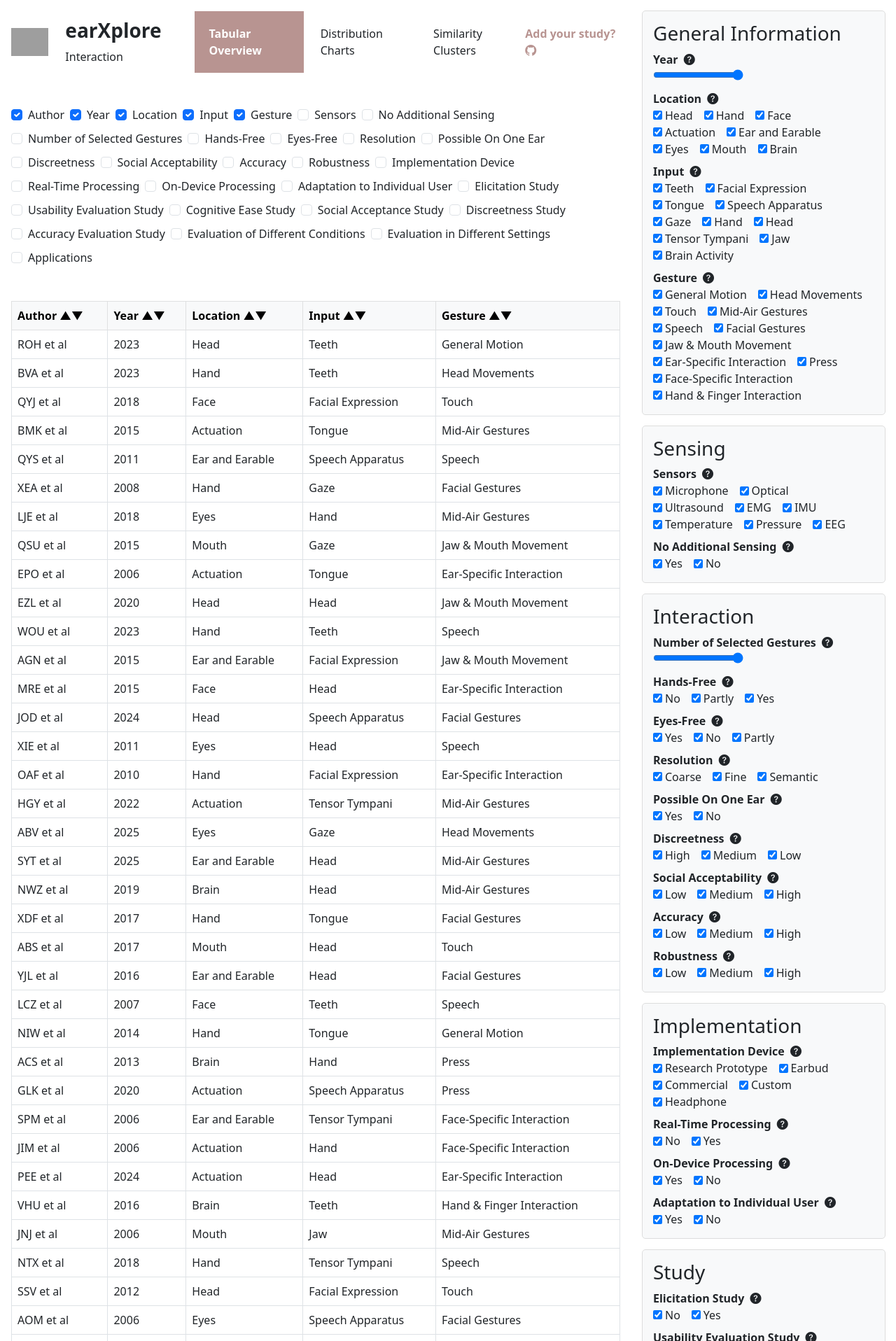
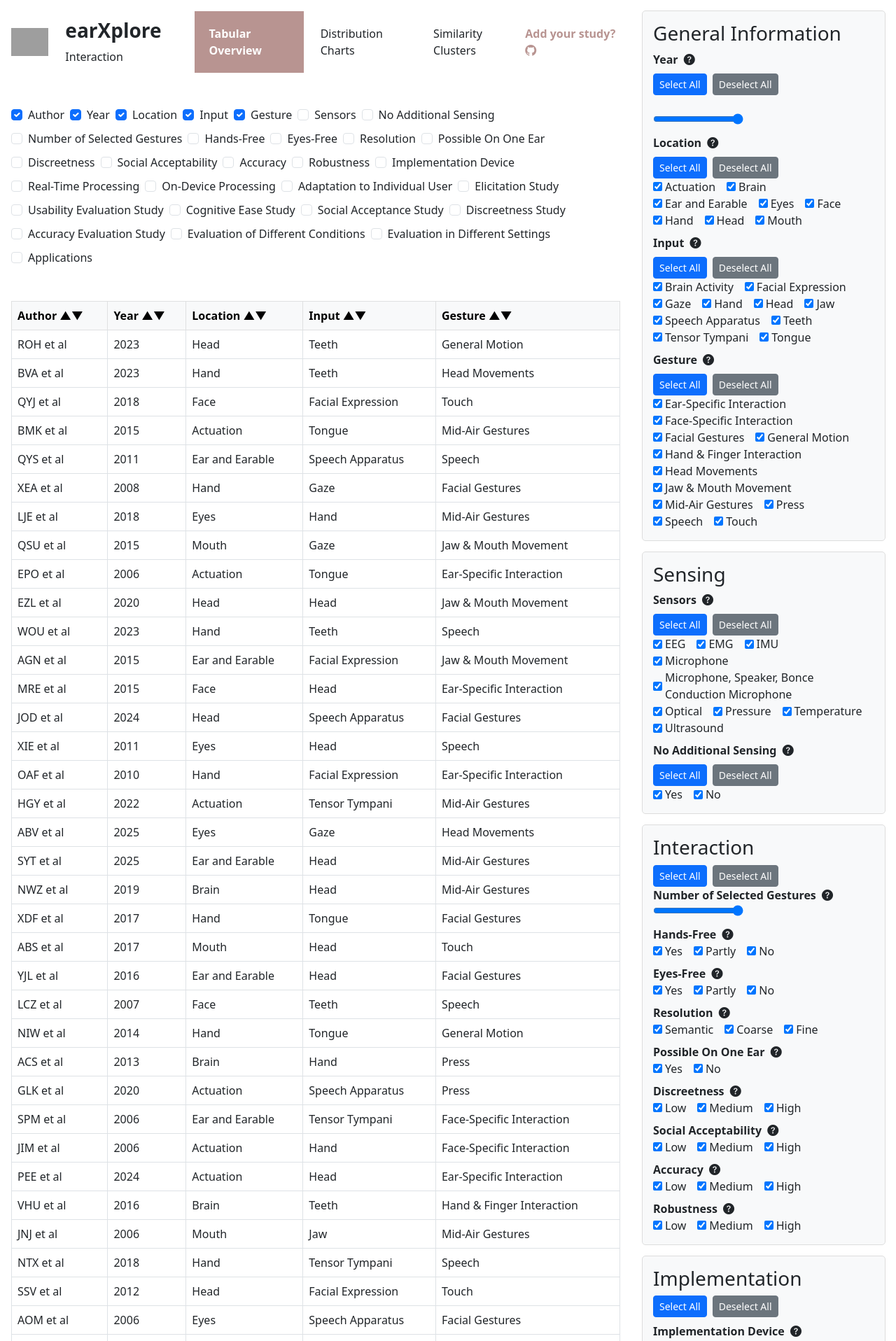
Before and after one commit to OpenEarable/earXplore, a Flask app: page / in a window 1280 px wide. Shown: the top 1916 px of the page at 70% size. Run offline with Flask 3, Linux system fonts and the light colour scheme; some libraries are stand-ins or nearby versions; grey boxes are pictures that could not be loaded.

Commit message:
ordered buttons, select/deselect all

```diff
--- a/app.py
+++ b/app.py
@@ -3,7 +3,12 @@ import pandas as pd
 
 app = Flask(__name__)
 
+def custom_sort(values):
+    special_orders = {'Yes': 1, 'Partly': 2, 'No': 3, 'Low': 1, 'Medium': 2, 'High': 3, 'Semantic': 1, 'Coarse': 2, 'Fine': 3}
+    sorted_values = sorted(values, key=lambda x: (special_orders.get(x, 0), x.lower()))
+    return sorted_values
 
+app.jinja_env.filters['custom_sort'] = custom_sort
 
 @app.route("/")
 def index():
--- a/data.csv
+++ b/data.csv
@@ -1,5 +1,5 @@
 "Author","Year","Location","Input","Gesture","Sensing_PANEL_Sensors","Sensing_PANEL_No Additional Sensing","Interaction_PANEL_Number of Selected Gestures","Interaction_PANEL_Hands-Free","Interaction_PANEL_Eyes-Free","Interaction_PANEL_Resolution","Interaction_PANEL_Possible On One Ear","Interaction_PANEL_Discreetness","Interaction_PANEL_Social Acceptability","Interaction_PANEL_Accuracy","Interaction_PANEL_Robustness","Implementation_PANEL_Implementation Device","Implementation_PANEL_Real-Time Processing","Implementation_PANEL_On-Device Processing","Implementation_PANEL_Adaptation to Individual User","Study_PANEL_Elicitation Study","Study_PANEL_Usability Evaluation Study","Study_PANEL_Cognitive Ease Study","Study_PANEL_Social Acceptance Study","Study_PANEL_Discreetness Study","Study_PANEL_Accuracy Evaluation Study","Study_PANEL_Evaluation of Different Conditions","Study_PANEL_Evaluation in Different Settings","Application_PANEL_Applications"
-"ROH et al","2023","Head","Teeth","General Motion","Microphone","Yes","7","No","Yes","Coarse","Yes","High","Low","Low","Low","Research Prototype","No","Yes","Yes","No","No","Yes","No","Yes","Yes","Yes","No","Accessibility"
+"ROH et al","2023","Head","Teeth","General Motion","Microphone, Speaker, Bonce Conduction Microphone","Yes","7","No","Yes","Coarse","Yes","High","Low","Low","Low","Research Prototype","No","Yes","Yes","No","No","Yes","No","Yes","Yes","Yes","No","Accessibility"
 "BVA et al","2023","Hand","Teeth","Head Movements","Microphone","No","7","Partly","No","Coarse","Yes","High","Low","Low","Low","Earbud","Yes","Yes","Yes","Yes","Yes","No","No","Yes","Yes","No","Yes","Music Player"
 "QYJ et al","2018","Face","Facial Expression","Touch","Optical","No","3","Yes","No","Fine","No","High","Low","Low","Medium","Earbud","Yes","Yes","No","Yes","Yes","Yes","Yes","No","No","Yes","Yes","Accessibility"
 "BMK et al","2015","Actuation","Tongue","Mid-Air Gestures","Ultrasound","No","3","No","Yes","Coarse","No","High","Low","Medium","High","Research Prototype","Yes","Yes","Yes","Yes","No","Yes","No","No","No","No","No","Social Interaction"
--- a/mock.py
+++ b/mock.py
@@ -7,6 +7,7 @@ def generate_author_short_name():
 
 # Define dictionary-based options for each column
 mock_data_options = {
+    "Info": ["INFO"],
     "Author": lambda: f"{generate_author_short_name()} et al",
     "Year":  lambda: f"{2005 + random.randint(1, 20)}",
     "Location": ["Actuation", "Head", "Ear and Earable", "Mouth", "Face", "Eyes", "Brain", "Hand"],
--- a/templates/bar_charts.html
+++ b/templates/bar_charts.html
@@ -1,5 +1,6 @@
 <!-- Include Chart.js -->
 <script src="https://cdn.jsdelivr.net/npm/chart.js"></script>
+
 
 <style>
     /* Grid layout for charts */
--- a/templates/index.html
+++ b/templates/index.html
@@ -9,6 +9,8 @@
     <link rel="stylesheet" href="https://cdn.jsdelivr.net/npm/bootstrap-icons/font/bootstrap-icons.css">
     <script src="https://code.jquery.com/jquery-3.6.0.min.js"></script>
     <script src="https://cdn.jsdelivr.net/npm/@yaireo/ui-range@1.1.2/dist/ui-range.min.js"></script>
+    <link rel="stylesheet" href="https://cdnjs.cloudflare.com/ajax/libs/noUiSlider/14.6.3/nouislider.min.css">
+    <script src="https://cdnjs.cloudflare.com/ajax/libs/noUiSlider/14.6.3/nouislider.min.js"></script>
     <script>
         $(document).ready(function () {
             // Show only first five columns initially
@@ -30,6 +32,28 @@
                 let colIndex = $(this).data('index');
                 let isChecked = $(this).is(':checked');
                 $(`table thead th:nth-child(${colIndex}), table tbody td:nth-child(${colIndex})`).toggle(isChecked);
+            });
+
+            // Select All and Deselect All functionality
+            $('.select-all').on('click', function () {
+                let colName = $(this).data('col');
+                $(`.filter-group[data-col="${colName}"] input[type=checkbox]`).prop('checked', true).trigger('change');
+            });
+
+            $('.deselect-all').on('click', function () {
+                let colName = $(this).data('col');
+                $(`.filter-group[data-col="${colName}"] input[type=checkbox]`).prop('checked', false).trigger('change');
+            });
+
+            // New functionality for panel-wide select/deselect
+            $('.select-all-panel').on('click', function () {
+                let panelName = $(this).data('panel');
+                $(`.panel:has(h3:contains("${panelName}")) .filter-group input[type=checkbox]`).prop('checked', true).trigger('change');
+            });
+
+            $('.deselect-all-panel').on('click', function () {
+                let panelName = $(this).data('panel');
+                $(`.panel:has(h3:contains("${panelName}")) .filter-group input[type=checkbox]`).prop('checked', false).trigger('change');
             });
 
             // Filtering logic
@@ -261,6 +285,12 @@
         {% for panel, columns in panels.items() %}
         <div class="panel">
             <h3>{{ panel.replace('_PANEL', '') }}</h3>
+            {% if panel in ['Interaction', 'Implementation', 'Study'] %}
+            <div class="d-flex flex-row mt-2">
+                <button type="button" class="btn btn-sm btn-primary select-all-panel" data-panel="{{ panel }}">Select All</button>
+                <button type="button" class="btn btn-sm btn-secondary deselect-all-panel ms-2" data-panel="{{ panel }}">Deselect All</button>
+            </div>
+            {% endif %}
             <div class="filters">
                 {% for col in columns if col != 'Author' %}
                 {% if col == 'Year' or col == 'Interaction_PANEL_Number of Selected Gestures' %}
@@ -273,12 +303,19 @@
                         <i class="bi bi-question-circle-fill"></i>
                     </span>
                     {% endif %}
+                    {% if panel in ['General Information', 'Sensing', 'Applications'] %}
+                    <div class="d-flex flex-row mt-2">
+                        <button type="button" class="btn btn-sm btn-primary select-all" data-col="{{ col }}">Select All</button>
+                        <button type="button" class="btn btn-sm btn-secondary deselect-all ms-2" data-col="{{ col }}">Deselect All</button>
+                    </div>
+                    {% endif %}
                     <br>
                     <input class="range-slider" type="range" name="{{ col }}" min="{{ min_value }}"
                         max="{{ max_value }}" step="1" data-min="{{ min_value }}" data-max="{{ max_value }}">
                 </div>
                 {% else %}
                 {% set unique_values = data | map(attribute=col) | unique | list %}
+                {% set sorted_values = unique_values | custom_sort %}
                 <div class="filter-group mt-2" data-col="{{ col }}">
                     <strong>{{ col.split('_')[-1] }}</strong>
                     {% if col in explanations %}
@@ -286,9 +323,14 @@
                         <i class="bi bi-question-circle-fill"></i>
                     </span>
                     {% endif %}
-                    <br>
+                    {% if panel in ['General Information', 'Sensing', 'Application'] %}
+                    <div class="d-flex flex-row mt-2">
+                        <button type="button" class="btn btn-sm btn-primary select-all" data-col="{{ col }}">Select All</button>
+                        <button type="button" class="btn btn-sm btn-secondary deselect-all ms-2" data-col="{{ col }}">Deselect All</button>
+                    </div>
+                    {% endif %}
                     <div class="d-flex flex-wrap flex-row">
-                        {% for value in unique_values %}
+                        {% for value in sorted_values %}
                         <label class="me-3 d-flex align-items-center">
                             <input class="me-1" type="checkbox" name="{{ col }}" value="{{ value }}"> {{ value }}
                         </label>
```
